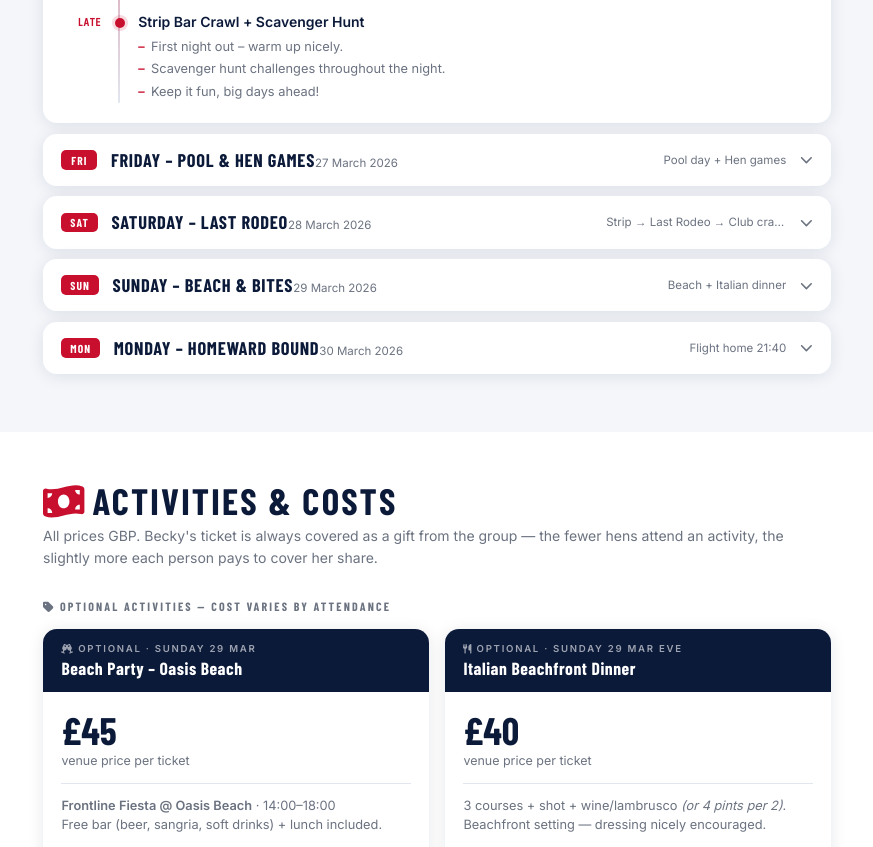
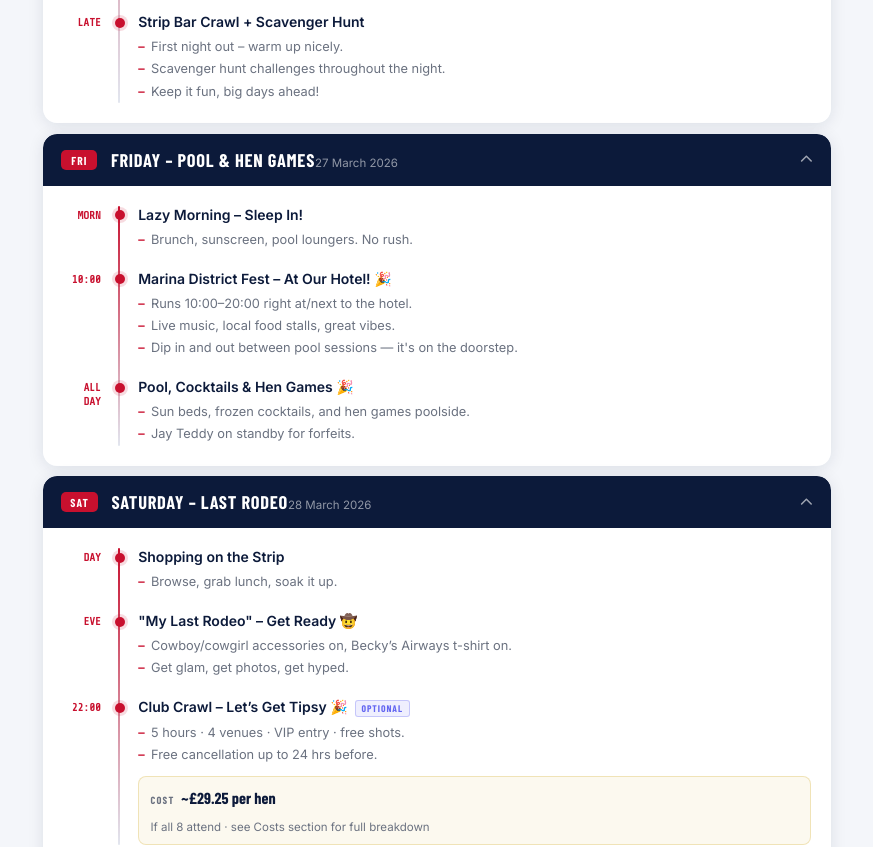
Before and after one commit to Smitttxx/beckys-hen, a React (Vite) app: page / in a window 1280 px wide. Shown: the part 1820-2667 px from the top of the page, without its empty margins (203-1076 px from the left). Built offline with nearby package versions, Linux system fonts and the light colour scheme; the HTML template or start-up script is replaced by a standard one; a web font is replaced by a local one.

Commit message:
Expand all day accordions by default
Made-with: Cursor

```diff
--- a/src/components/DayAccordion.tsx
+++ b/src/components/DayAccordion.tsx
@@ -27,7 +27,7 @@ export default function DayAccordion({
   date,
   summary,
   events,
-  defaultOpen = false,
+  defaultOpen = true,
 }: DayAccordionProps) {
   const [open, setOpen] = useState(defaultOpen)
   const bodyId = `acc-body-${dayShort.toLowerCase()}`
```
